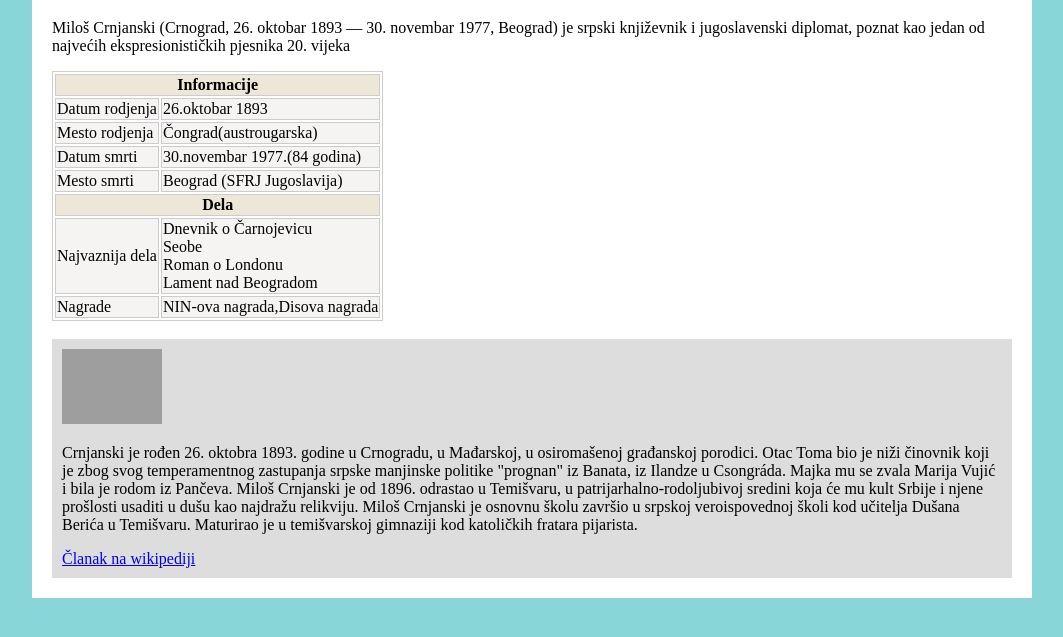
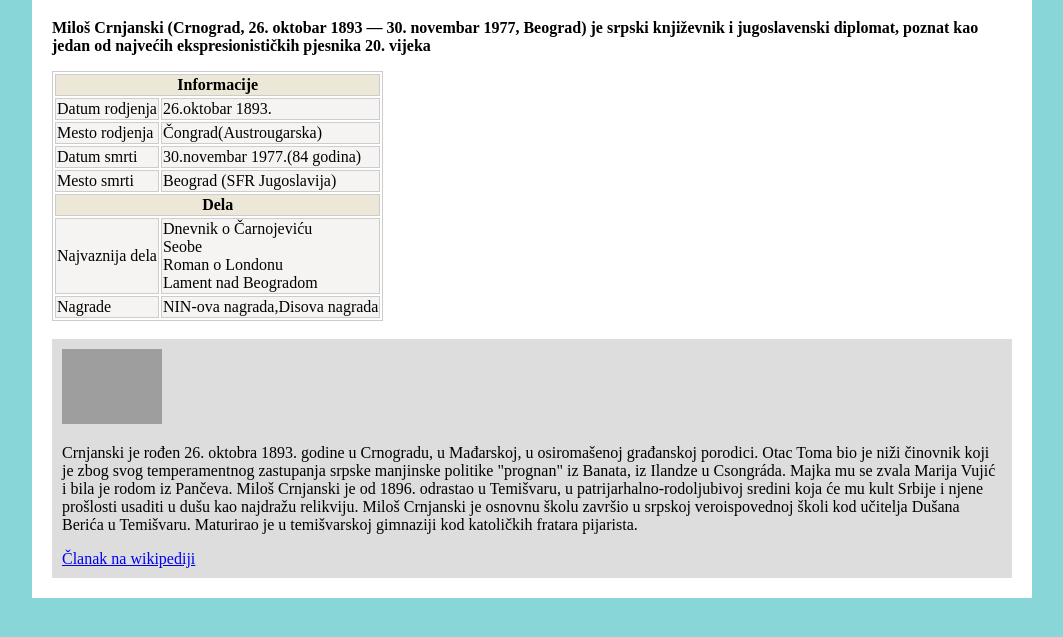
Before and after one commit to tasaBotic/Milos-Crnjanski, a plain HTML site: page index.html in a window 1280 px wide. Shown: the part 89-726 px from the top of the page, without its empty margins (108-1171 px from the left). Drawn offline with Linux system fonts and the light colour scheme; grey boxes are pictures that could not be loaded.

Commit message:
HTML i CSS for project Milos Crnjanski

```diff
--- a/index.html
+++ b/index.html
@@ -10,7 +10,7 @@
 <body>
     <div id="bijelo">
         <h1>Milos Crnjanski</h1>
-    <p>Miloš Crnjanski (Crnograd, 26. oktobar 1893 — 30. novembar 1977, Beograd) je srpski književnik i jugoslavenski diplomat, poznat kao jedan od najvećih ekspresionističkih pjesnika 20. vijeka</p>
+    <p> <strong> Miloš Crnjanski (Crnograd, 26. oktobar 1893 — 30. novembar 1977, Beograd) je srpski književnik i jugoslavenski diplomat, poznat kao jedan od najvećih ekspresionističkih pjesnika 20. vijeka </strong></p>
 
     <table >
         <thead>
@@ -21,11 +21,11 @@
         <tbody class="body">
             <tr>
                 <td>Datum rodjenja</td>
-                <td>26.oktobar 1893</td>
+                <td>26.oktobar 1893.</td>
             </tr>
             <tr>
                 <td>Mesto rodjenja</td>
-                <td>Čongrad(austrougarska)</td>
+                <td>Čongrad(Austrougarska)</td>
             </tr>
             <tr>
                 <td>Datum smrti</td>
@@ -33,7 +33,7 @@
             </tr>
             <tr>
                 <td>Mesto smrti</td>
-                <td>Beograd (SFRJ Jugoslavija)</td>
+                <td>Beograd (SFR Jugoslavija)</td>
             </tr>
         </tbody>
         <thead>
@@ -45,7 +45,7 @@
             <tr>
                 <td>Najvaznija dela</td>
                 <td>
-                    <div>Dnevnik o Čarnojevicu</div>
+                    <div>Dnevnik o Čarnojeviću</div>
                     <div>Seobe</div>
                     <div>Roman o Londonu</div>
                     <div>Lament nad Beogradom</div>
@@ -64,9 +64,6 @@
     <p>Crnjanski je rođen 26. oktobra 1893. godine u Crnogradu, u Mađarskoj, u osiromašenoj građanskoj porodici. Otac Toma bio je niži činovnik koji je zbog svog temperamentnog zastupanja srpske manjinske politike "prognan" iz Banata, iz Ilandze u Csongráda. Majka mu se zvala Marija Vujić i bila je rodom iz Pančeva. Miloš Crnjanski je od 1896. odrastao u Temišvaru, u patrijarhalno-rodoljubivoj sredini koja će mu kult Srbije i njene prošlosti usaditi u dušu kao najdražu relikviju. Miloš Crnjanski je osnovnu školu završio u srpskoj veroispovednoj školi kod učitelja Dušana Berića u Temišvaru. Maturirao je u temišvarskoj gimnaziji kod katoličkih fratara pijarista.</p>
     <a target="_blank" href="https://sh.wikipedia.org/wiki/Milo%C5%A1_Crnjanski">Članak na wikipediji</a>
 </div>
-
-
-
 </div>
 </body>
 </html>
```
